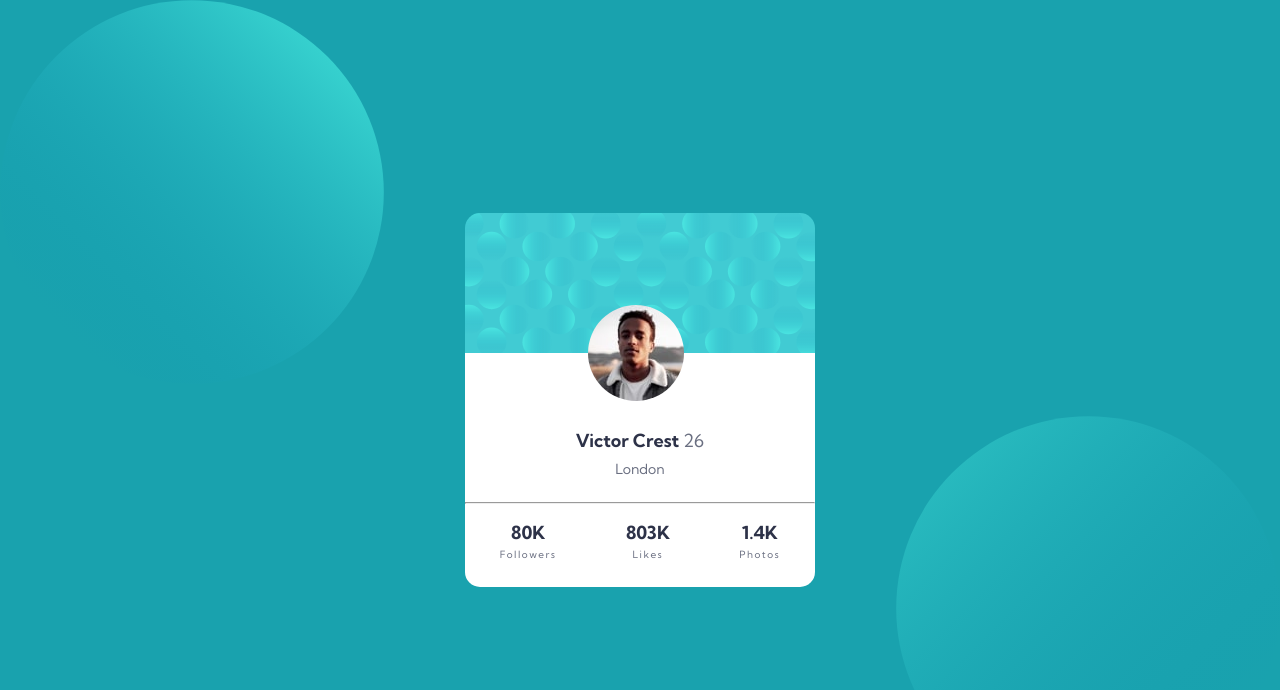
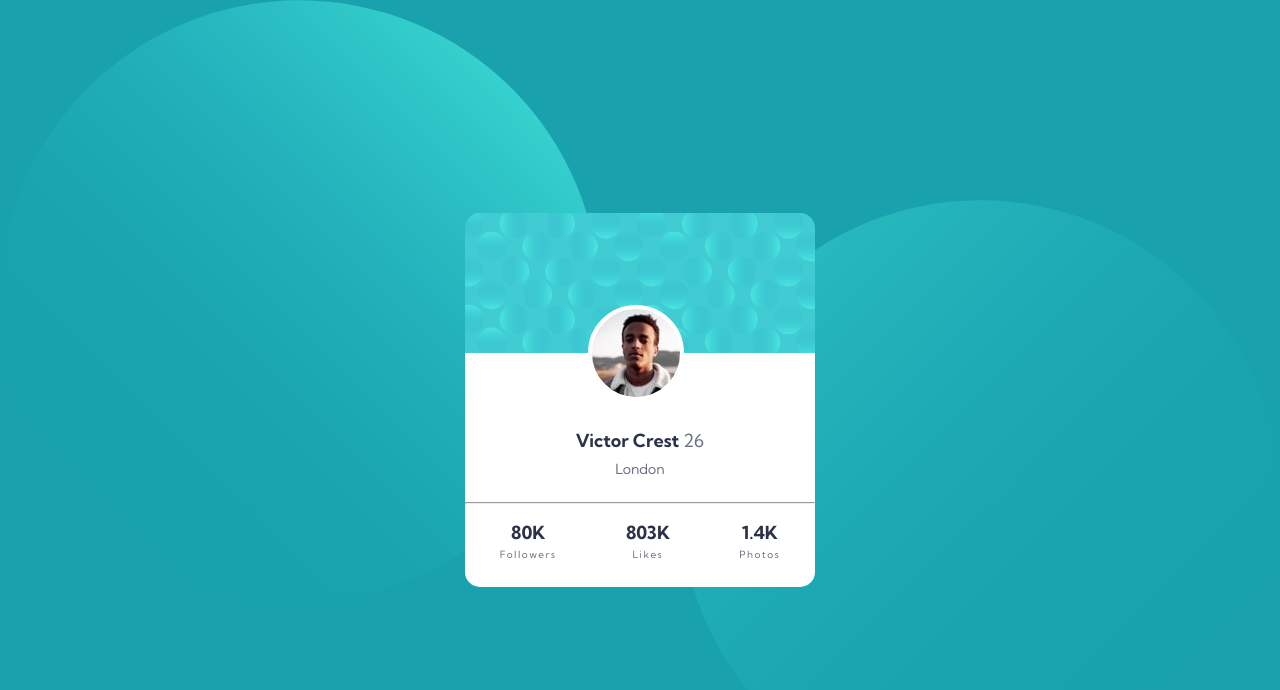
Before and after one commit to trekab/profile-card-component, a plain HTML site: page index.html in a window 1280 px wide. Drawn offline with Linux system fonts and the light colour scheme.

Commit message:
Position the background images more appropriately

```diff
--- a/main.css
+++ b/main.css
@@ -20,9 +20,11 @@
   height: 100vh;
   background-image: url("./images/bg-pattern-top.svg"),
     url("./images/bg-pattern-bottom.svg");
+  /* background-position: -200px -350px, 790px 560px; */
   background-position: top left, bottom right;
   background-repeat: no-repeat;
-  background-size: 30% auto, 30% auto;
+  /* background-size: 800px auto, 800px auto; */
+  background-size: 600px auto;
   background-color: var(--cyan);
 }
 
@@ -48,6 +50,7 @@ main {
   position: relative;
   left: 35%;
   top: -48px;
+  border: 4px solid white;
 }
 
 .card-main {
```
